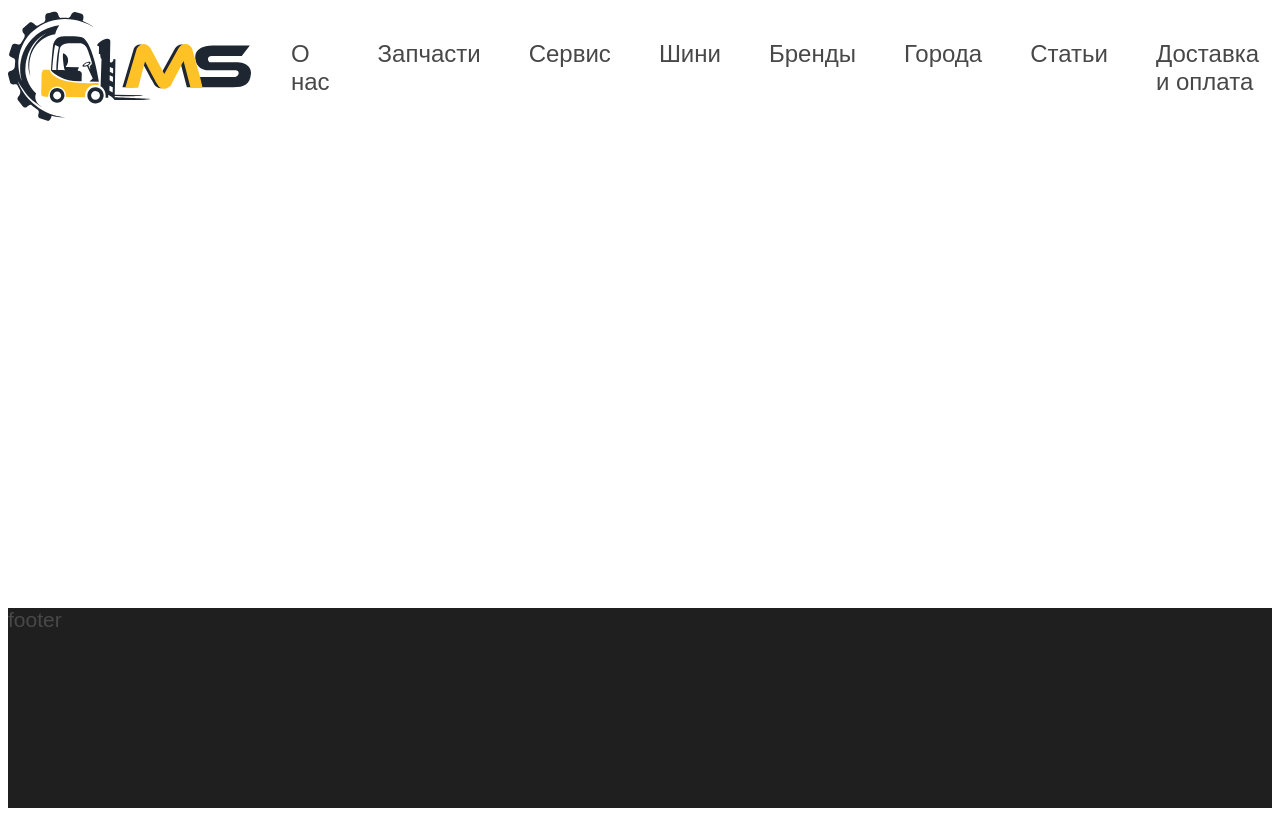
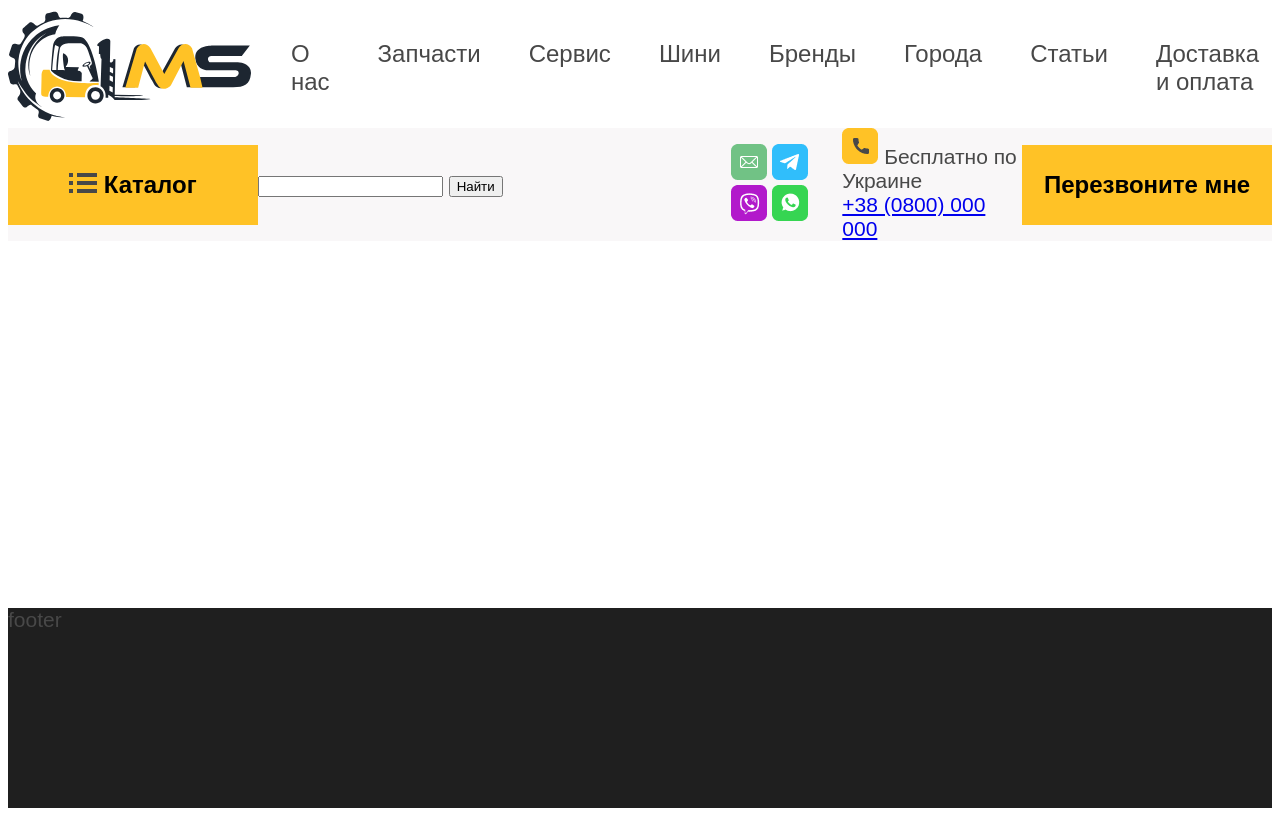
Before and after one commit to GricenkoAlexandr/MastService, a plain HTML site: page index.html in a window 1280 px wide. Drawn offline with Linux system fonts and the light colour scheme; a web font is replaced by a local one.

Commit message:
bottommenu

```diff
--- a/css/style.css
+++ b/css/style.css
@@ -62,6 +62,36 @@ body {
   font-weight: 400;
 }
 
+.bottommenu {
+  display: flex;
+  align-items: center;
+  justify-content: space-between;
+  background-color: #F9F7F8;
+}
+.bottommenu__cat,
+.callback {
+  background-color: #FFC226;
+  width: 356px;
+  height: 80px;
+  border: none;
+  font-weight: 600;
+  font-size: 24px;
+  line-height: 31px;
+}
+.cat_img {
+}
+.bottommenu__search {
+  width: 684px
+}
+.bottommenu__messagers {
+}
+.bottommenu__phone {
+}
+.main_phone {
+}
+.callback {
+}
+
 /* header end */
 
 
--- a/index.html
+++ b/index.html
@@ -52,6 +52,29 @@
          <div class="lang">RU</div>
       </div>
     </div>
+    <div class="bottommenu">
+      <button class="bottommenu__cat">
+          <img src="./img/catimg.svg" alt="" class="cat_img">
+          Каталог
+      </button>
+      <div class="bottommenu__search">
+          <input type="text">
+          <button type="submit">Найти</button>
+      </div>
+      <div class="bottommenu__messagers">
+        <a href="mailto:"><img src="./img/mail.png" alt=""></a>
+        <a href="http://"><img src="./img/telegram.png" alt=""></a>
+        <a href="http://"><img src="./img/viber.png" alt=""></a>
+        <a href="http://"><img src="./img/watsapp.png" alt=""></a>
+      </div>
+      <div class="bottommenu__phone">
+        <img src="./img/call.png" alt="">
+        <span>Бесплатно по Украине</span>
+        <br>
+        <a href="tel:+380800000000" class="main_phone">+38 (0800) 000 000</a>
+      </div>
+      <button class="callback">Перезвоните мне</button>
+  </div>
   </header>
   <main class="main">
 
```
